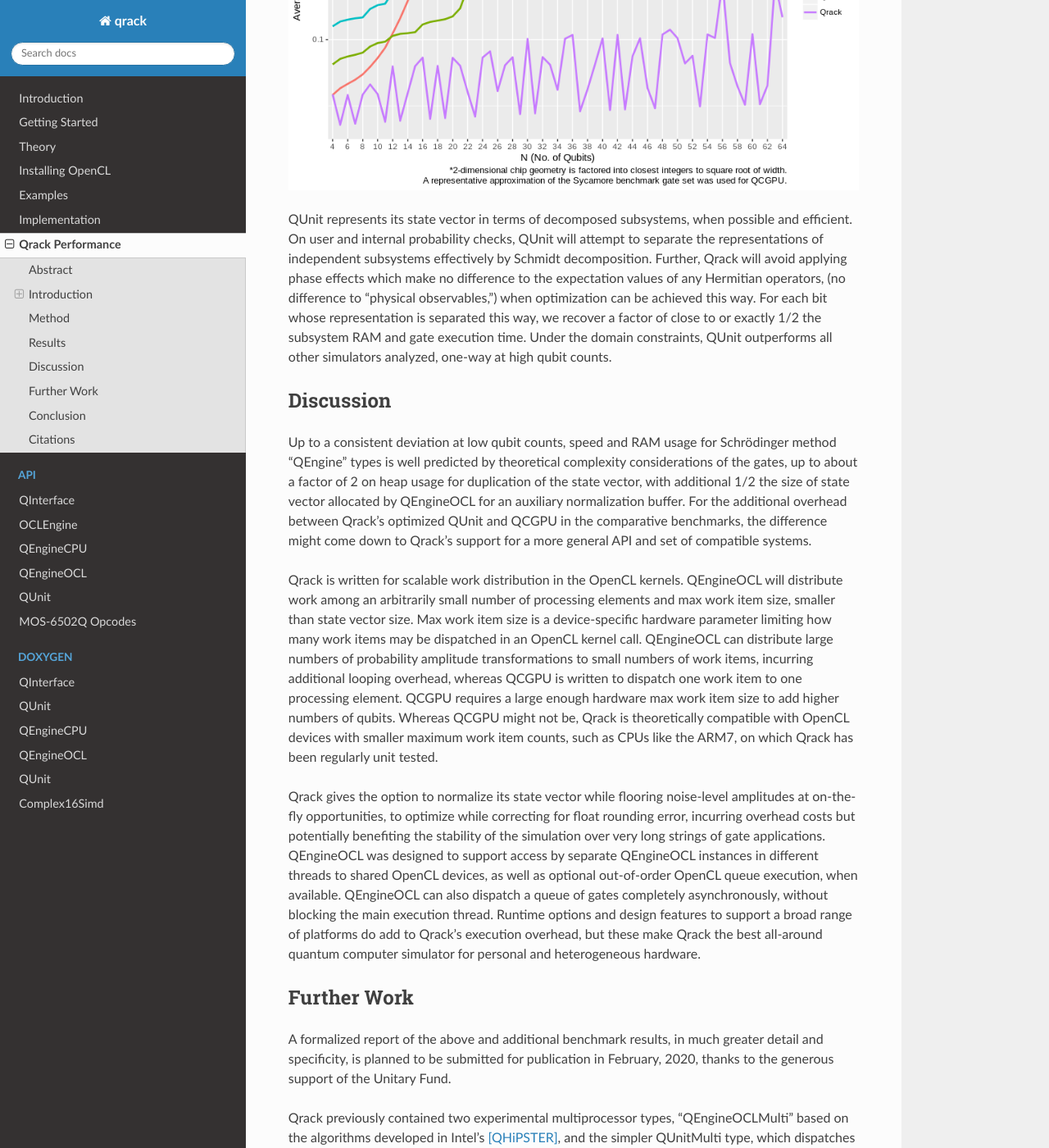
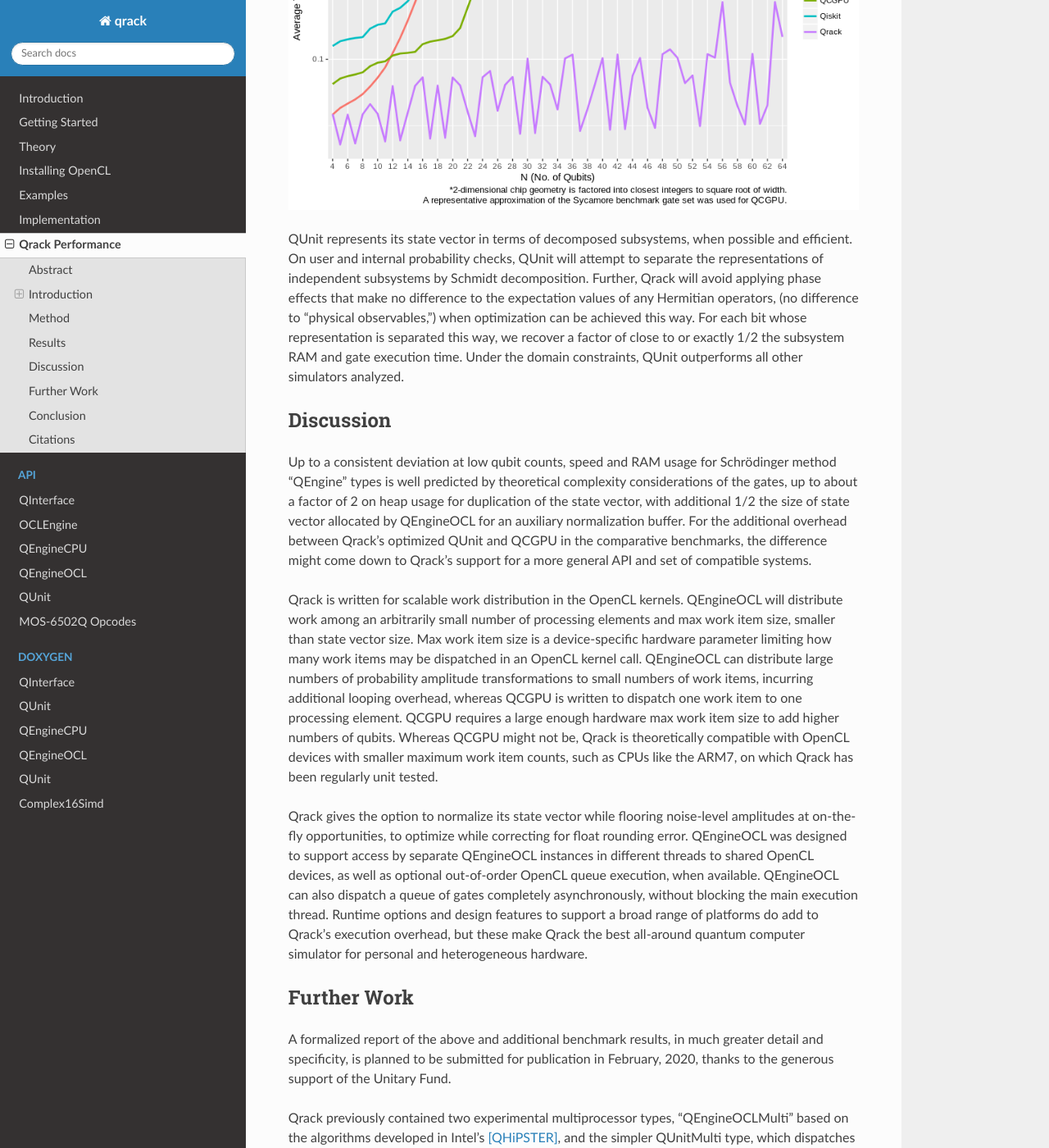
Before and after one commit to vm6502q/qrack.github.io, a Sphinx documentation site: the page built from docs/performance.rst, in a window 1280 px wide and 1400 px high, scrolled down 8951 px. Shown: the whole window at 82% size. Built offline with Sphinx 7.4.7 and the Read the Docs theme 2.0.0, drawn with Linux system fonts in a browser that asks for light colours; some of the changed text lies outside the part shown.

Commit message:
Proofreading performance draft

```diff
--- a/docs/performance.rst
+++ b/docs/performance.rst
@@ -76,17 +76,17 @@ Method
 
 This performance document is meant to be a simple, to-the-point, and preliminary digest of these results. We plan to submit a formal academic report for peer review of these results, in full detail, in February of 2020. These were prepared with the generous financial support of the Unitary Fund. However, we offer that our benchmark code is public, largely self-explanatory, and easily reproducible, while we prepare that report. Hence, we release these partial preliminary results now.
 
-100 timed trials of single and parallel gates were run for each qubit count between 4 and 28 qubits. Three tests were performed: the quantum Fourier transform, ("QFT"), random circuits constructed from a universal gate set, and an idealized approximation of Google's Sycamore chip benchmark, as per [Sycamore]_. The benchmarking code is available at `https://github.com/vm6502q/simulator-benchmarks<https://github.com/vm6502q/simulator-benchmarks>`_.
+100 timed trials of single and parallel gates were run for each qubit count between 4 and 28 qubits. Three tests were performed: the quantum Fourier transform, ("QFT"), random circuits constructed from a universal gate set, and an idealized approximation of Google's Sycamore chip benchmark, as per [Sycamore]_. The benchmarking code is available at `https://github.com/vm6502q/simulator-benchmarks <https://github.com/vm6502q/simulator-benchmarks>`_.
 
 CPU and GPU benchmarks were run on two respective systems that could represent realistic use cases for each engine type. Among AWS virtual machine instances, we sought to find those systems with the lowest possible cost to run the benchmarks for their respective execution times, at or below for the 28 qubit mark. An AWS g3s.xlarge running Ubuntu Server 18.04LTS was selected for GPU benchmarks. An AWS c5.4xlarge running Ubuntu Server 18.04LTS was selected for CPU benchmarks, including FFTW3 for comparison on the QFT test. Benchmarks were collected from December 27, 2019 through January 22, 2020. These results were combined with single gate, N-width gate and Grover's search benchmarks for Qrack, collected overnight from December 19th, 2018 into the morning of December 20th. (The potential difference since December 2018 in these particular Qrack tests reused from then should be insignificant. We took care to try to report fair tests, within cost limitations, but please let us know if you find anything that appears misrepresentative.)
 
 The average time of each set of 100 was recorded and graphed. Grover's search to invert a black box subroutine, or "oracle," was similarly implemented for trials between 5 and 20 qubits, for QEngineOCL with and without QUnit and QFusion layers. Grover's algorithm was iterated an optimal number of times, vs. qubit count, to maximize probability on a half cycle of the algorithm's period, being :math:`floor\left[\frac{\pi}{4asin^2\left(1/\sqrt{2^N}\right)}\right]` iterations for :math:`N` qubits.
 
-Comparitive benchmarks included Cirq, QCGPU, and Qiskit, and Qrack's "QUnit" layer on top of "QFusion" and "QEngineOCL." (Default simulators were used, for other candidates, if more than one option was available.) QFT benchmarks could be implemented in a straightforward manner on all simulators, and were run as such. Qrack appears to be the only candidate considered for which inputs into the QFT can (drastically) affect its execution time, with permutation basis states being run in much shorter time, for example, hence only Qrack required a more general random input, whereas all other simulators including FFTW3 were started in the |0> state. For a sufficiently representatively general test, Qrack instead used registers of single separable qubits intialized with uniformly randomly distributed probability between |0> and |1>, and uniformly randomly distributed phase offset between those states. FFTW3 was included in this test, in "in-place" mode on complex single floats, since all other DFT tests are effectively "in-place" method, here.
+Comparative benchmarks included Cirq, QCGPU, and Qiskit, and Qrack's "QUnit" layer on top of "QFusion" and "QEngineOCL." (Default simulators were used, for other candidates, if more than one option was available.) QFT benchmarks could be implemented in a straightforward manner on all simulators, and were run as such. Qrack appears to be the only candidate considered for which inputs into the QFT can (drastically) affect its execution time, with permutation basis states being run in much shorter time, for example, hence only Qrack required a more general random input, whereas all other simulators including FFTW3 were started in the |0> state. For a sufficiently representatively general test, Qrack instead used registers of single separable qubits intialized with uniformly randomly distributed probability between |0> and |1>, and uniformly randomly distributed phase offset between those states. FFTW3 was included in this test, in "in-place" mode on complex single floats, since all other DFT tests are effectively "in-place" method, here.
 
 Random universal circuits carried out layers of single qubit gates on every qubit in the width of the test, followed by layers randomly selected couplings of (2-qubit) CNOT, CZ, and SWAP, or (3-qubit) CCNOT, eliminating each selected bit for the layer. 20 layers of 1-qubit-plus-multi-qubit iterations were carried out, for each qubit width, for the benchmarks presented here.
 
-For the Sycamore circuit idealization, the quoted 2-qubit "typical" gate of "iSWAP" with "1/6th CZ" was used in all cases. Sycamore circuits were carried out similarly to random universal circuits and the method of the [Sycamore]_ paper, interleaving 1-qubit followed by 2-qubit layers, to depth of 20 layers each. Whereas as that original source appears to have randomly fixed its target circuit ahead of any trials, and then carried the same pre-selected circuit out repeatedly for the required number of trials, all benchmarks in the case of this report generated their circuits per-iteration on-the-fly, per the selection criteria as read from the text of [Sycamore]_. With the 2-qubit gate idealization already mentioned, Qrack easily implemented the original Sycamore circuit exactly. By nature of the simulation methods used in each other candidate, atomic "convenience method" 1-qubit and 2-qubit gate definitions could potentially easily be added to every every candidate for this test, hence we thought it most representative to make largely performance-irrelevant substitutions of 1-qubit and 2-qubit gates for those candidates which did not already define sufficient API convenience methods, without nonrepresentatively complicated gate decompositions. We strongly encourage the reader the inspect and independently execute the simple benchmarking code which was already linked in the beginning of this "Method" section, for total specific detail.
+For the Sycamore circuit idealization, the quoted 2-qubit "typical" gate of "iSWAP" with "1/6th CZ" was used in all cases. Sycamore circuits were carried out similarly to random universal circuits and the method of the [Sycamore]_ paper, interleaving 1-qubit followed by 2-qubit layers, to depth of 20 layers each. Whereas as that original source appears to have randomly fixed its target circuit ahead of any trials, and then carried the same pre-selected circuit out repeatedly for the required number of trials, all benchmarks in the case of this report generated their circuits per-iteration on-the-fly, per the selection criteria as read from the text of [Sycamore]_. With the 2-qubit gate idealization already mentioned, Qrack easily implemented the original Sycamore circuit exactly. By nature of the simulation methods used in each other candidate, atomic "convenience method" 1-qubit and 2-qubit gate definitions could potentially easily be added to every every candidate for this test, hence we thought it most representative to make largely performance-irrelevant substitutions of 1-qubit and 2-qubit gates for those candidates which did not already define sufficient API convenience methods, without nonrepresentatively complicated gate decompositions. We strongly encourage the reader to inspect and independently execute the simple benchmarking code which was already linked in the beginning of this "Method" section, for total specific detail.
 
 Qrack QEngine type heap usage was established as very closely matching theoretical expections, in earlier benchmarks, and this has not fundamentally changed. QUnit type heap usage varies greatly dependent on use case, though not in significant excess of QEngine types. No representative RAM benchmarks have been established for QUnit types, yet. QEngine Heap profiling was carried out with Valgrind Massif. Heap sampling was limited but ultimately sufficient to show statistical confidence.
 
@@ -127,11 +127,11 @@ Similarly, on random universal circuits, defined above and in the benchmark repo
 
 .. image:: performance/random_universal.png
 
-Qrack's QUnit makes a fundamental on an idealization of the Sycamore circuit, which we strongly encourage the reader to analyze and reproduce with the provided public benchmark code.
+Qrack's QUnit makes a fundamental improvement on an idealization of the Sycamore circuit, which we strongly encourage the reader to analyze and reproduce with the provided public benchmark code.
 
 .. image:: performance/sycamore.png
 
-QUnit represents its state vector in terms of decomposed subsystems, when possible and efficient. On user and internal probability checks, QUnit will attempt to separate the representations of independent subsystems effectively by Schmidt decomposition. Further, Qrack will avoid applying phase effects which make no difference to the expectation values of any Hermitian operators, (no difference to "physical observables,") when optimization can be achieved this way. For each bit whose representation is separated this way, we recover a factor of close to or exactly 1/2 the subsystem RAM and gate execution time. Under the domain constraints, QUnit outperforms all other simulators analyzed, one-way at high qubit counts.
+QUnit represents its state vector in terms of decomposed subsystems, when possible and efficient. On user and internal probability checks, QUnit will attempt to separate the representations of independent subsystems by Schmidt decomposition. Further, Qrack will avoid applying phase effects that make no difference to the expectation values of any Hermitian operators, (no difference to "physical observables,") when optimization can be achieved this way. For each bit whose representation is separated this way, we recover a factor of close to or exactly 1/2 the subsystem RAM and gate execution time. Under the domain constraints, QUnit outperforms all other simulators analyzed.
 
 Discussion
 **********
@@ -140,7 +140,7 @@ Up to a consistent deviation at low qubit counts, speed and RAM usage for Schrö
 
 Qrack is written for scalable work distribution in the OpenCL kernels. QEngineOCL will distribute work among an arbitrarily small number of processing elements and max work item size, smaller than state vector size. Max work item size is a device-specific hardware parameter limiting how many work items may be dispatched in an OpenCL kernel call. QEngineOCL can distribute large numbers of probability amplitude transformations to small numbers of work items, incurring additional looping overhead, whereas QCGPU is written to dispatch one work item to one processing element. QCGPU requires a large enough hardware max work item size to add higher numbers of qubits. Whereas QCGPU might not be, Qrack is theoretically compatible with OpenCL devices with smaller maximum work item counts, such as CPUs like the ARM7, on which Qrack has been regularly unit tested.
 
-Qrack gives the option to normalize its state vector while flooring noise-level amplitudes at on-the-fly opportunities, to optimize while correcting for float rounding error, incurring overhead costs but potentially benefiting the stability of the simulation over very long strings of gate applications. QEngineOCL was designed to support access by separate QEngineOCL instances in different threads to shared OpenCL devices, as well as optional out-of-order OpenCL queue execution, when available. QEngineOCL can also dispatch a queue of gates completely asynchronously, without blocking the main execution thread. Runtime options and design features to support a broad range of platforms do add to Qrack's execution overhead, but these make Qrack the best all-around quantum computer simulator for personal and heterogeneous hardware.
+Qrack gives the option to normalize its state vector while flooring noise-level amplitudes at on-the-fly opportunities, to optimize while correcting for float rounding error. QEngineOCL was designed to support access by separate QEngineOCL instances in different threads to shared OpenCL devices, as well as optional out-of-order OpenCL queue execution, when available. QEngineOCL can also dispatch a queue of gates completely asynchronously, without blocking the main execution thread. Runtime options and design features to support a broad range of platforms do add to Qrack's execution overhead, but these make Qrack the best all-around quantum computer simulator for personal and heterogeneous hardware.
 
 Further Work
 ************
```
Also changed, not shown: other parts of docs/performance.rst (+1 -1 lines).
